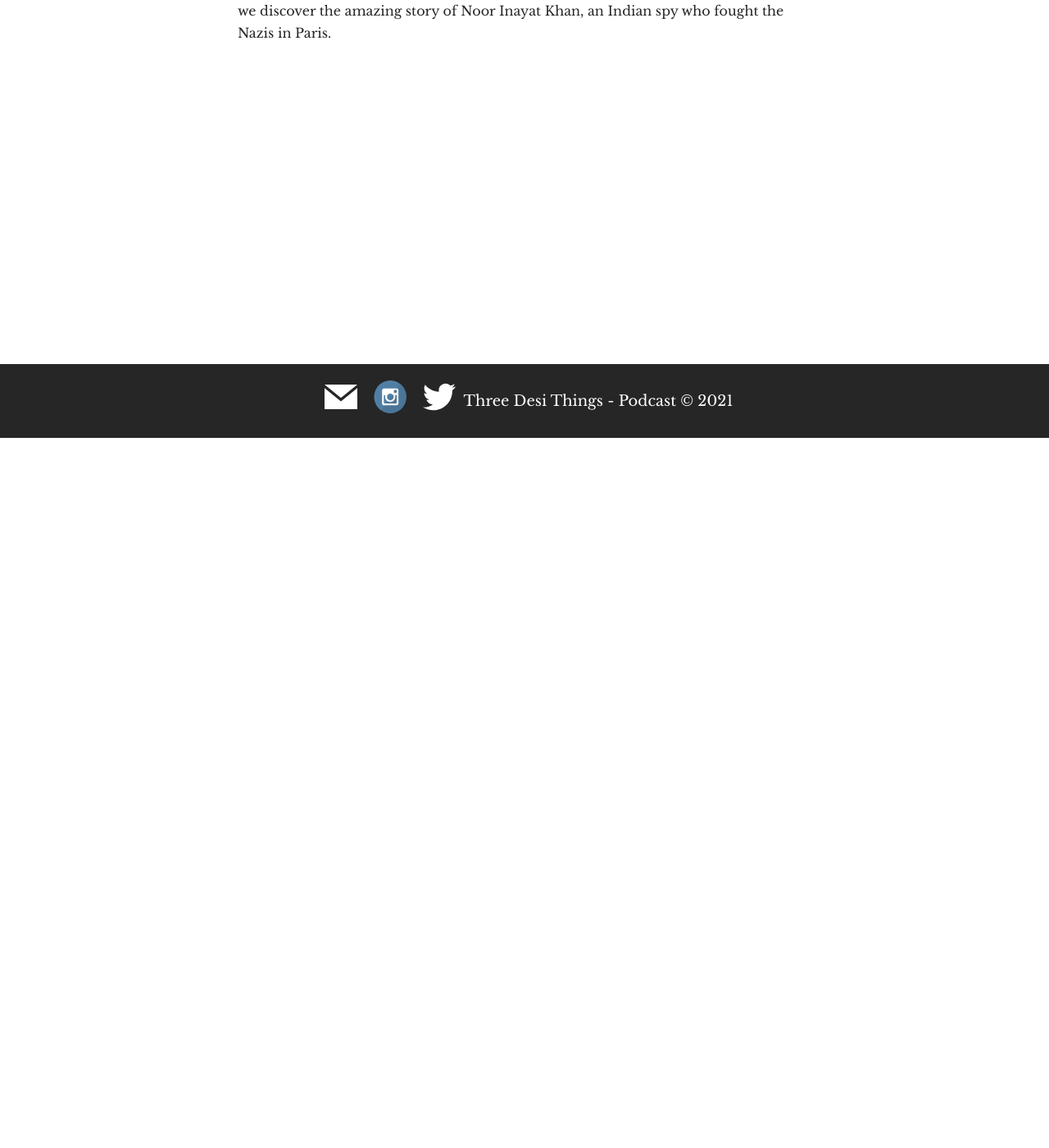
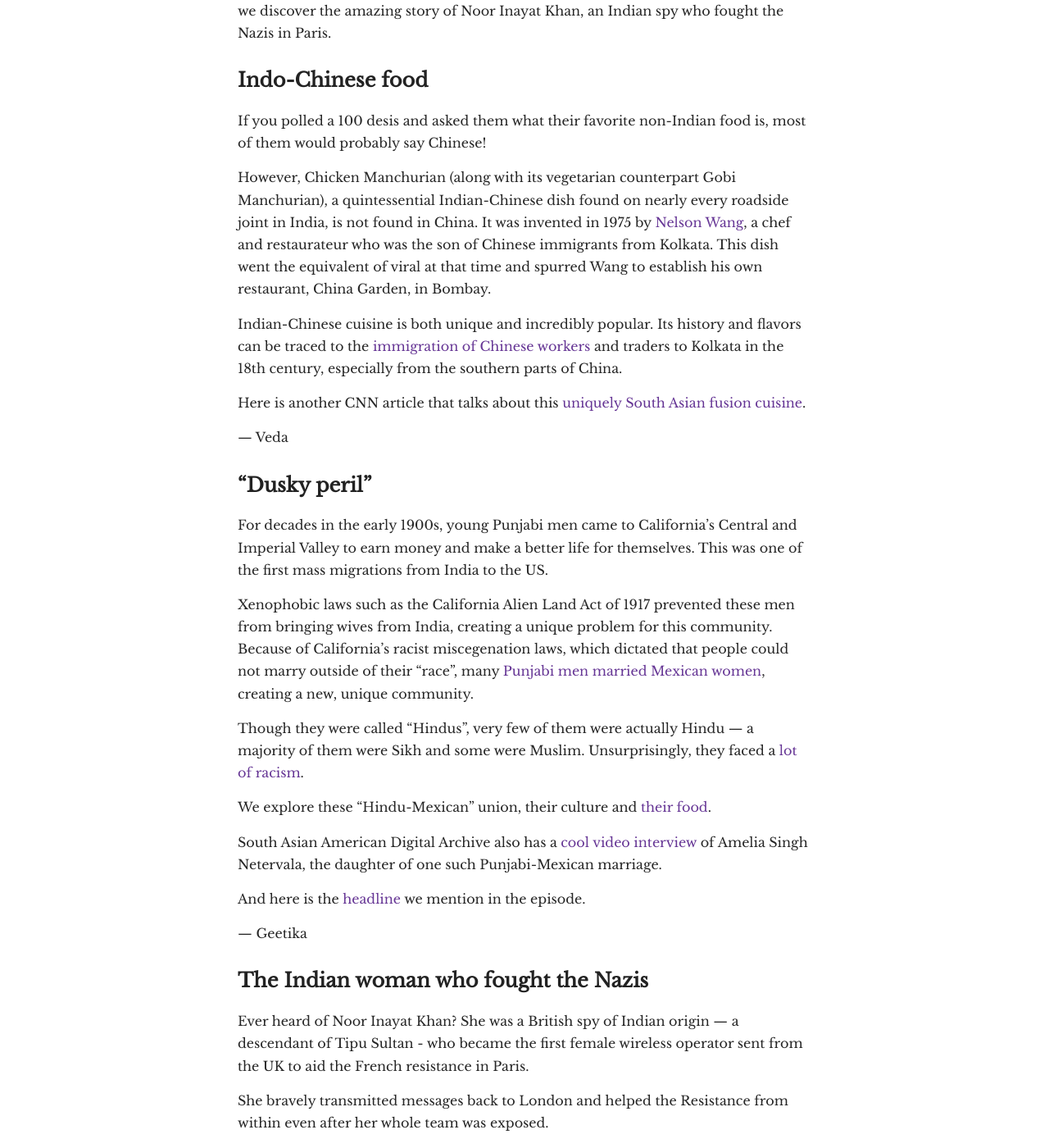
Before and after one commit to three-desi-things/three-desi-things.github.io, a Jekyll site: the page built from _posts/2021-02-25-6.markdown, in a window 1280 px wide and 1400 px high, scrolled down 866 px. Shown: the whole window at 82% size. Built offline with Jekyll 4.4.1, drawn with Linux system fonts in a browser that asks for light colours; some of the changed text lies outside the part shown.

Commit message:
Updating links on ep 6 page

```diff
--- a/_posts/2021-02-25-6.markdown
+++ b/_posts/2021-02-25-6.markdown
@@ -22,3 +22,49 @@ player_link: "https://www.podbean.com/media/player/wmcvk-fbe848?from=pb6admin&do
 ---
 
 {{page.description}}
+
+<h2 class="fact__hed">Indo-Chinese food</h2>
+
+If you polled a 100 desis and asked them what their favorite non-Indian food is, most of them would probably say Chinese!
+
+However, Chicken Manchurian (along with its vegetarian counterpart Gobi Manchurian), a quintessential Indian-Chinese dish found on nearly every roadside joint in India, is not found in China. It was invented in 1975 by [Nelson Wang](https://food52.com/blog/18147-the-sour-spicy-fusion-food-that-s-wildly-popular-in-india-coming-to-a-kitchen-near-you), a chef and restaurateur who was the son of Chinese immigrants from Kolkata. This dish went the equivalent of viral at that time and spurred Wang to establish his own restaurant, China Garden, in Bombay.
+
+Indian-Chinese cuisine is both unique and incredibly popular. Its history and flavors can be traced to the [immigration of Chinese workers](https://scroll.in/magazine/898067/the-story-of-how-india-fell-in-love-with-chinese-food) and traders to Kolkata in the 18th century, especially from the southern parts of China.
+
+Here is another CNN article that talks about this [uniquely South Asian fusion cuisine](https://edition.cnn.com/travel/article/india-chinese-food-fusion/index.html).
+
+— Veda
+
+<h2 class="fact__hed">“Dusky peril”</h2>
+For decades in the early 1900s, young Punjabi men came to California’s Central and Imperial Valley to earn money and make a better life for themselves. This was one of the first mass migrations from India to the US.
+
+Xenophobic laws such as the California Alien Land Act of 1917 prevented these men from bringing wives from India, creating a unique problem for this community. Because of California’s racist miscegenation laws, which dictated that people could not marry outside of their “race”, many [Punjabi men married Mexican women](https://www.washingtonpost.com/national/on-faith/punjabi-sikh-mexican-american-community-fading-into-history/2012/08/13/cc6b7b98-e26b-11e1-98e7-89d659f9c106_story.html), creating a new, unique community.
+
+Though they were called “Hindus”, very few of them were actually Hindu &mdash; a majority of them were Sikh and some were Muslim. Unsurprisingly, they faced a [lot of racism](https://www.latimes.com/archives/la-xpm-1987-12-21-vw-20399-story.html).
+
+We explore these “Hindu-Mexican” union, their culture and [their food](https://www.eater.com/2019/4/23/18305011/punjabi-mexican-migration-roti-quesadilla-el-ranchero).
+
+South Asian American Digital Archive also has a [cool video interview](https://www.saada.org/project/timeline/punjabi-mexican-families) of Amelia Singh Netervala, the daughter of one such Punjabi-Mexican marriage.
+
+And here is the [headline](https://www.saada.org/item/20111215-549) we mention in the episode.
+
+— Geetika
+
+
+<h2 class="fact__hed">The Indian woman who fought the Nazis</h2>
+Ever heard of Noor Inayat Khan? She was a British spy of Indian origin &mdash; a descendant of Tipu Sultan - who became the first female wireless operator sent from the UK to aid the French resistance in Paris.
+
+She bravely transmitted messages back to London and helped the Resistance from within even after her whole team was exposed.
+
+In those days, the average lifespan (yes, that&rsquo;s right) of a wireless operator was about six weeks, but Noor served in the role for three months. She was eventually betrayed by someone she knew and captured by the Gestapo, who sent her to the Dachau concentration camp to be executed.
+
+I read about her in Indian journalist Shrabani Basu&rsquo;s book [_Spy Princess: The Life of Noor Inayat Khan_](https://www.goodreads.com/book/show/1035312.Spy_Princess). Basu is instrumental in getting Noor the recognition she deserved. We also recommend watching the PBS documentary [_Enemy of the Reich_](https://www.pbs.org/show/enemy-reich-noor-inayat-khan-story/).
+
+We explore her incredible story and the motivations that kept her going under extremely difficult circumstances in this week’s episode!
+
+Here are some other references:
+
+- [NYT Overlooked series](https://www.nytimes.com/2018/11/28/obituaries/noor-inayat-khan-overlooked.html)
+- [This piece in the Guardian that talks about how she was identified](https://www.theguardian.com/world/2020/jun/18/executed)
+
+— Saurabh
```
